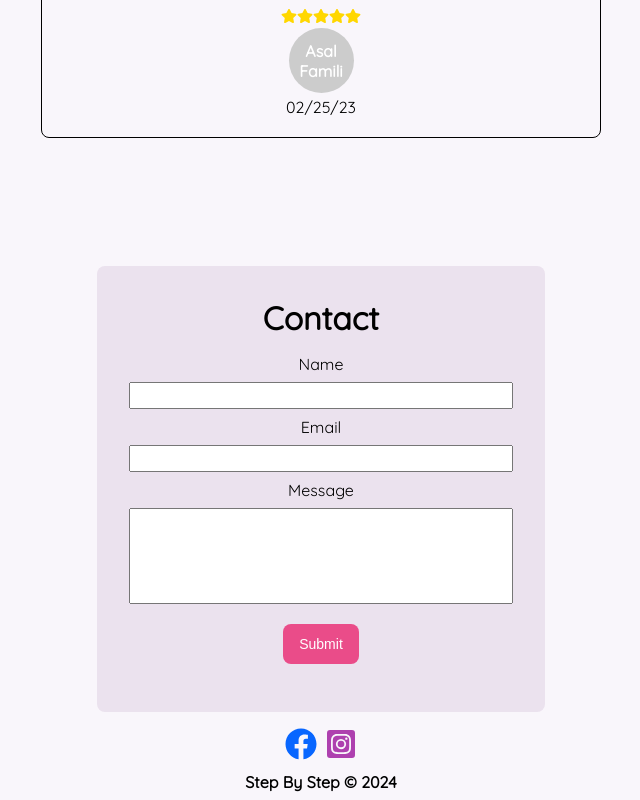
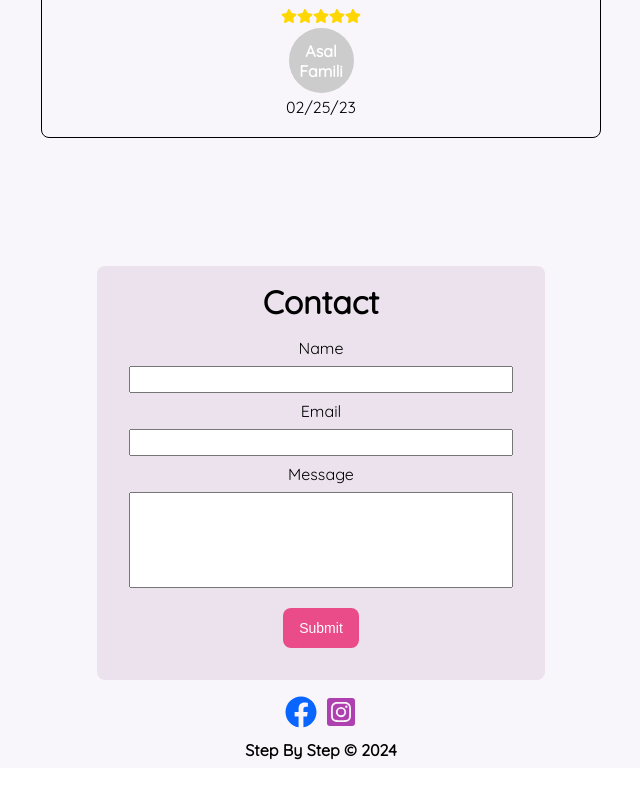
Before and after one commit to ralphdaryn/stepbystepstars, a React (Create React App) app: page / in a window 1280 px wide. Shown: the part 3401-4201 px from the top of the page, without its empty margins (319-959 px from the left). After the commit the page ends 4169 px from the top, so only its background shows below. Built offline with nearby package versions, Linux system fonts and the light colour scheme.

Commit message:
style contact padding

```diff
--- a/src/components/Contact/Contact.scss
+++ b/src/components/Contact/Contact.scss
@@ -10,7 +10,7 @@
     padding: 1rem 4rem;
   }
   @include desktop {
-    padding: 2rem;
+    padding: 1rem 2rem;
   }
   &__container {
     width: 100%;
```
